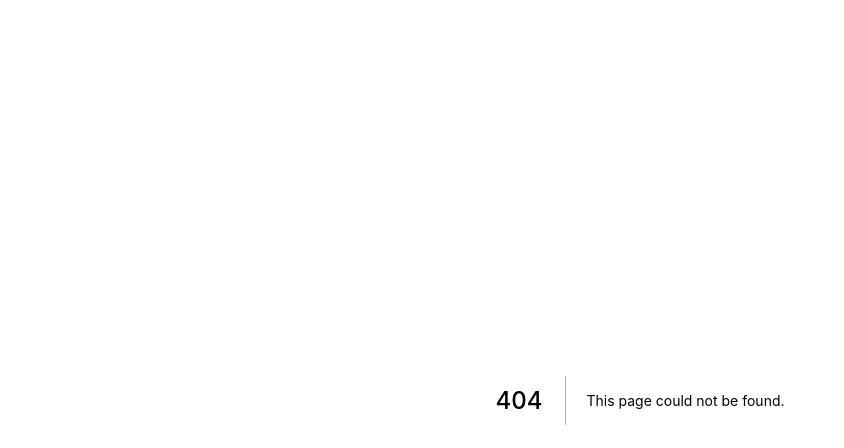
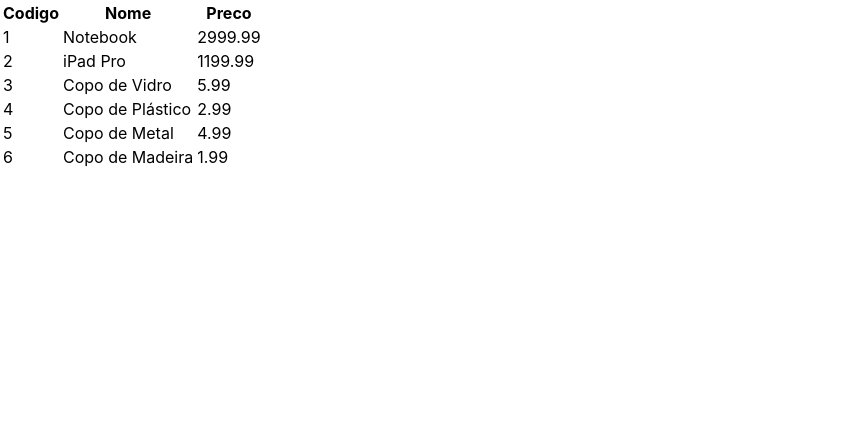
Before and after one commit to geovanilopes/Next.js-React, a Next.js app: page /render/repeticao2 in a window 1280 px wide. Before the commit this address had no page. Shown: the top 448 px of the page, without its empty margins (0-844 px from the left). Built offline with nearby package versions, Linux system fonts and the light colour scheme.

Commit message:
day06-jan-2022

```diff
--- /dev/null
+++ b/data/listaProdutos.js
@@ -0,0 +1,10 @@
+import produto from "../model/produto";
+
+export default [
+    new produto(1, "Notebook", 2999.99),
+    new produto(2, "iPad Pro", 1199.99),
+    new produto(3, "Copo de Vidro", 5.99),
+    new produto(4, "Copo de Plástico", 2.99),
+    new produto(5, "Copo de Metal", 4.99),
+    new produto(6, "Copo de Madeira", 1.99),
+]
--- /dev/null
+++ b/model/produto.js
@@ -0,0 +1,23 @@
+export default class produto {
+    #id
+    #nome
+    #preco
+
+    constructor(id, nome, preco) {
+        this.#id = id;
+        this.#nome = nome;
+        this.#preco = preco;
+    }
+
+    get id() {
+        return this.#id;
+    }
+
+    get nome() {
+        return this.#nome;
+    }
+
+    get preco() {
+        return this.#preco;
+    }
+}
--- /dev/null
+++ b/pages/basicos/propsSomenteLeitura.jsx
@@ -0,0 +1,6 @@
+import SomaUmfrom  from "../../components/SomaUm";
+
+export default function propsSomenteLeitura() {
+    return <SomaUm numero={99} />
+
+}
--- /dev/null
+++ b/pages/render/repeticao2.jsx
@@ -0,0 +1,36 @@
+import listaProdutos from '../../data/listaProdutos'
+export default function Repeticao2() {
+
+    function renderizarLista() {
+        return listaProdutos.map((produto => {
+            return (
+                <tr key={produto.id}>
+                    <td>{produto.id}</td>
+                    <td>{produto.nome}</td>
+                    <td>{produto.preco}</td>
+                </tr>
+            )
+        }))
+    }
+
+    const comBorda = {
+        border: '1px solid #000',
+    }
+
+    return (
+        <div>
+            <table>
+                <thead>
+                    <tr>
+                        <th>Codigo</th>
+                        <th>Nome</th>
+                        <th>Preco</th>
+                    </tr>
+                </thead>
+                <tbody>
+                    {renderizarLista()}
+                </tbody>
+            </table>
+        </div>
+    )
+}
--- a/styles/globals.css
+++ b/styles/globals.css
@@ -14,3 +14,11 @@
 * {
   box-sizing: border-box;
 }
+
+.azul {
+  background-color: dodgerblue;
+}
+
+.vermelha {
+  background-color: red;
+}
```
Also changed, not shown: components/Estilo.jsx (added, +12 -0 lines), components/SomaUm.jsx (added, +8 -0 lines), pages/css/integracao2.jsx (added, +11 -0 lines), pages/css/integracao2.module.css (added, +12 -0 lines), pages/css/usandoEstilo.jsx (added, +12 -0 lines), pages/render/repeticao1.jsx (added, +32 -0 lines).
